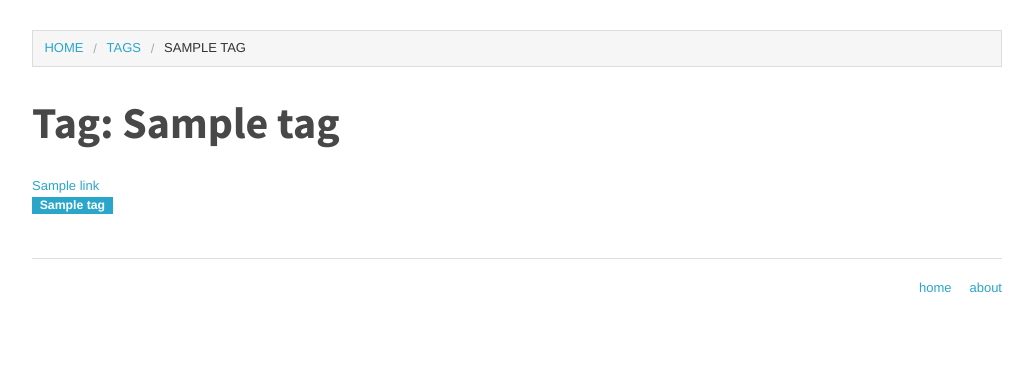
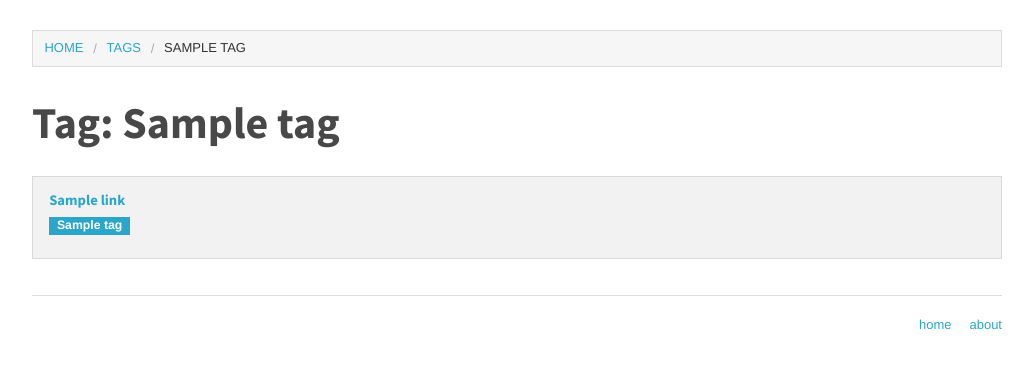
Before and after one commit to vhf/resrc, a Django app: template templates/tags/show_single.html in a window 1280 px wide. Shown: the part 45-414 px from the top of the page, without its empty margins (123-1156 px from the left). Run offline with Django 3.2, Linux system fonts and the light colour scheme; the template is opened without the code that fills it: most values are stand-ins (such as "Sample title", 1, 10 or a date in 2020); parts of the project's set-up code (start-up, migrations or seed data) failed here and were passed over; some libraries are stand-ins or nearby versions.

Commit message:
Redesign single tag

```diff
--- a/templates/tags/show_single.html
+++ b/templates/tags/show_single.html
@@ -19,8 +19,8 @@
       <h1>Tag: {{ tag.name }}</h1>
       <ul class="no-bullet">
         {% for link in links %}
-        <li>
-          <a href="{% url "link-single-slug" link.id link.slug %}">{{ link.title }}</a>
+        <li class="panel">
+          <h5><a href="{% url "link-single-slug" link.id link.slug %}">{{ link.title }}</a></h5>
           <ul class="inline inline-list">
             {% for tag2 in link.tags.all %}{% if tag2.name != tag.name %}
             <li><p class="tag left"><a href="{% url "tag-single-slug" tag2.slug %}"><span class="t">{{ tag2.name }}</span></a></p></li>
```
